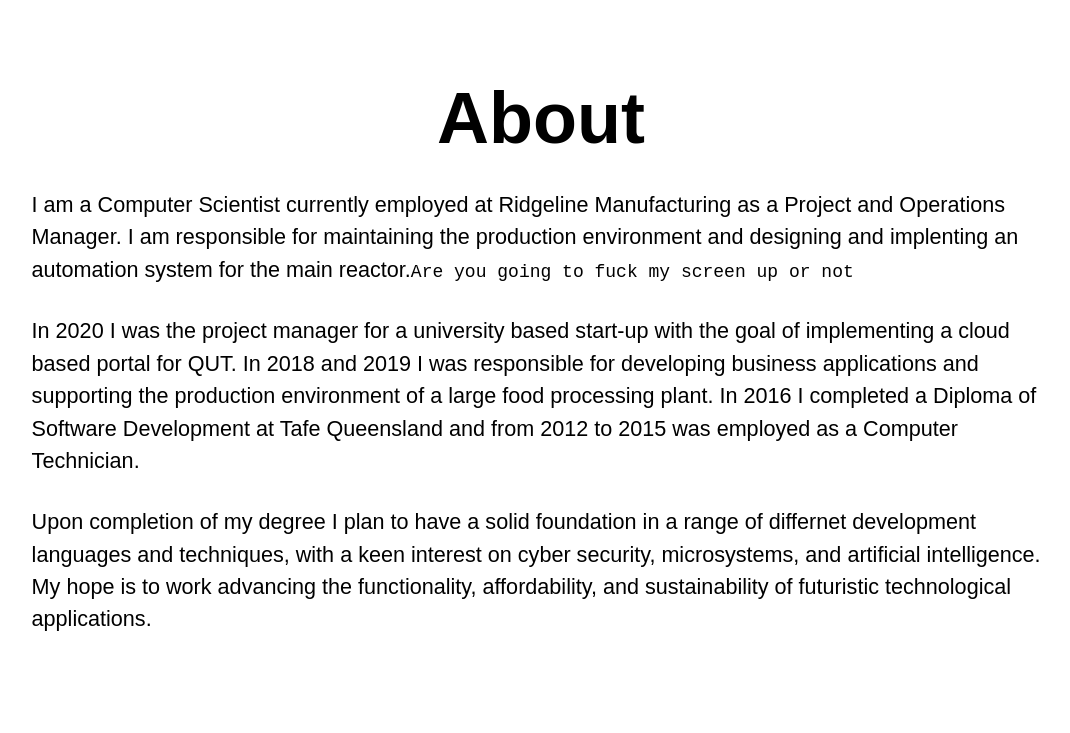
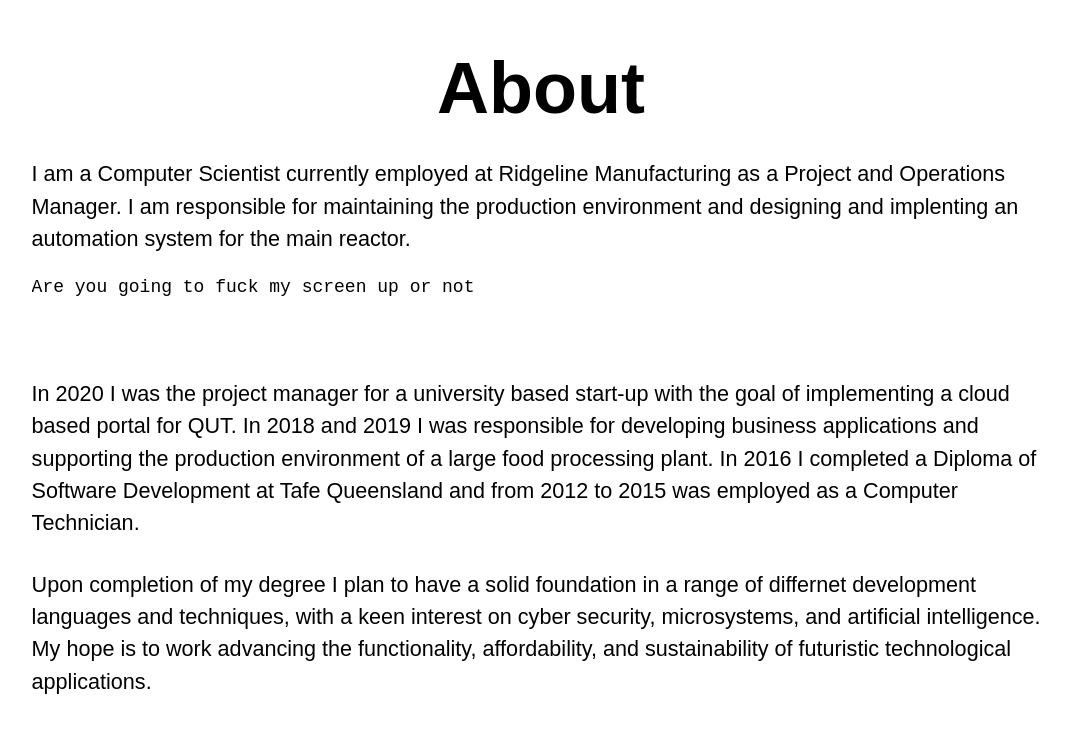
Before and after one commit to lreynolds188/Portfolio, a Next.js app: page /about in a window 1280 px wide. Shown: the part 165-898 px from the top of the page, without its empty margins (99-1169 px from the left). Built offline with nearby package versions, Linux system fonts and the light colour scheme.

Commit message:
Update about.js

```diff
--- a/pages/about.js
+++ b/pages/about.js
@@ -16,8 +16,8 @@ export default function Home() {
          <p className={styles.description}>
             I am a Computer Scientist currently employed at Ridgeline Manufacturing as a Project and Operations Manager.
             I am responsible for maintaining the production environment and designing and implenting an automation system for the main reactor.
-          </p>
-          <code>Are you going to fuck my screen up or not</code>
+          </p><br/>
+          <pre><code>Are you going to fuck my screen up or not</code></pre>
           <br /><br />
           <p className={styles.description}>
             In 2020 I was the project manager for a university based start-up with the goal of implementing a cloud
```
